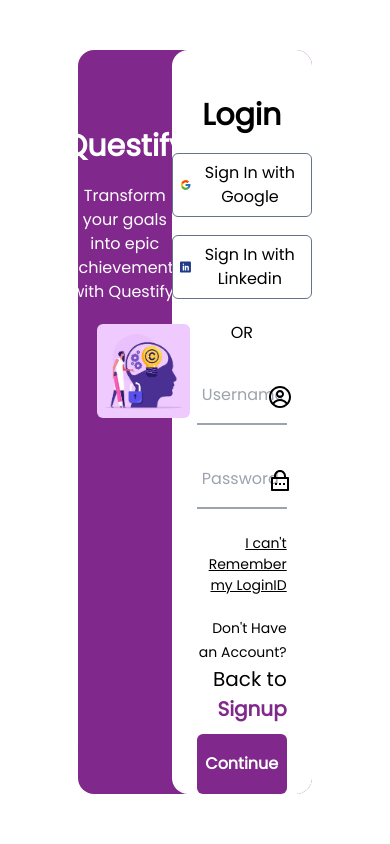
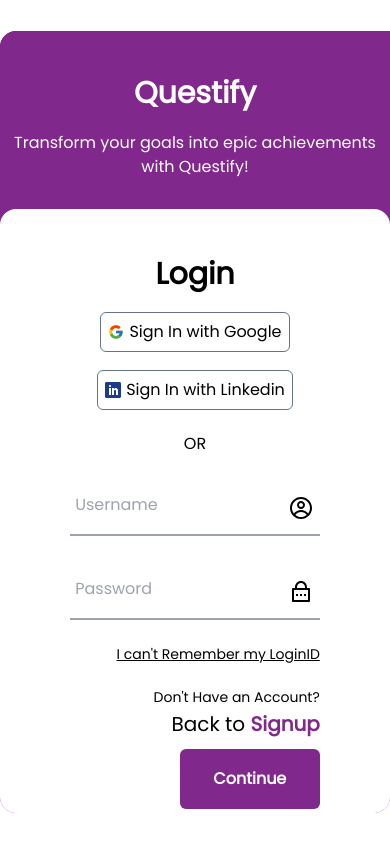
Before and after one commit to KomalMaurya/Questify, a React (Vite) app in the folder frontend/: page /login in a window 390 px wide. Built offline with nearby package versions, Linux system fonts and the light colour scheme.

Commit message:
Login/Signup got responsive

```diff
--- a/frontend/src/components/Login.jsx
+++ b/frontend/src/components/Login.jsx
@@ -19,7 +19,7 @@ const Login = () => {
                         <div className="text flex flex-col w-[100%] mt-[20px] items-center gap-[20px]">
                             <h1 className="text-3xl font-bold mt-6 text-white text-center">Questify</h1>
                             <p className='text-white font-light text-medium text-center'>Transform your goals into epic achievements with Questify!</p>
-                            <img src={element} className='z-30 relative right-[-20%] rounded-md' alt="" />
+                            <img src={element} className='element z-30 relative right-[-20%] rounded-md' alt="" />
                         </div>
                     </div>
                     <div className="form-div flex rounded-2xl gap-[20px] flex-col items-center min-h-[80vh] relative w-[60%] bg-white">
--- a/frontend/src/components/SignUp.jsx
+++ b/frontend/src/components/SignUp.jsx
@@ -19,7 +19,7 @@ const SignUp = () => {
                         <div className="text flex flex-col w-[100%] mt-[20px] items-center gap-[20px]">
                             <h1 className="text-3xl font-bold mt-6 text-white text-center">Questify</h1>
                             <p className='text-white font-light text-xl text-center'>Transform your goals into epic achievements with Questify!</p>
-                            <img src={element} className='z-30 relative right-[-20%] rounded-md' alt="" />
+                            <img src={element} className='element z-30 relative right-[-20%] rounded-md' alt="" />
                         </div>
                     </div>
                     <div className="form-div flex rounded-2xl gap-[20px] flex-col items-center min-h-[80vh] relative w-[60%] bg-white">
--- a/frontend/src/index.css
+++ b/frontend/src/index.css
@@ -18,17 +18,43 @@ html,body{
   font-family: "Poppins";
 }
 
-
-.headline{
-  margin-top: 5%;
-  width: 100%;
-  display: flex;
-  justify-content: center;
-  align-items: center;
-  font-size: 1.2rem;
-  font-weight: 600;
+.signup , .Login{
+  box-shadow: 0 10px 20px rgba(0,0,0,0.19), 0 6px 6px rgba(0,0,0,0.23);
 }
 
-.para{
-  text-align: center;
+@media screen and (max-width:500px) {
+  .signup , .Login{
+      height: 100%;
+      padding: 0;
+      width: 100%;
+      box-shadow: none;
+  }
+  .button-div{
+      flex-direction: column;
+  }
 }
+
+@media screen and (max-width:900px) {
+  .signup-container , .Login-container{
+      padding: 0px;
+  }
+  .signup{
+      flex-direction: column;
+      width: 90%;
+  }
+  .side-text{
+      min-height: 20px;
+      width: 100%;
+  }
+  .text{
+      width: 100%;
+  }
+  img.element{
+      display: none;
+  }
+  .form-div{
+      margin-top: 30px;
+      width: 100%;
+      min-height: 30px;
+  }
+}
```
